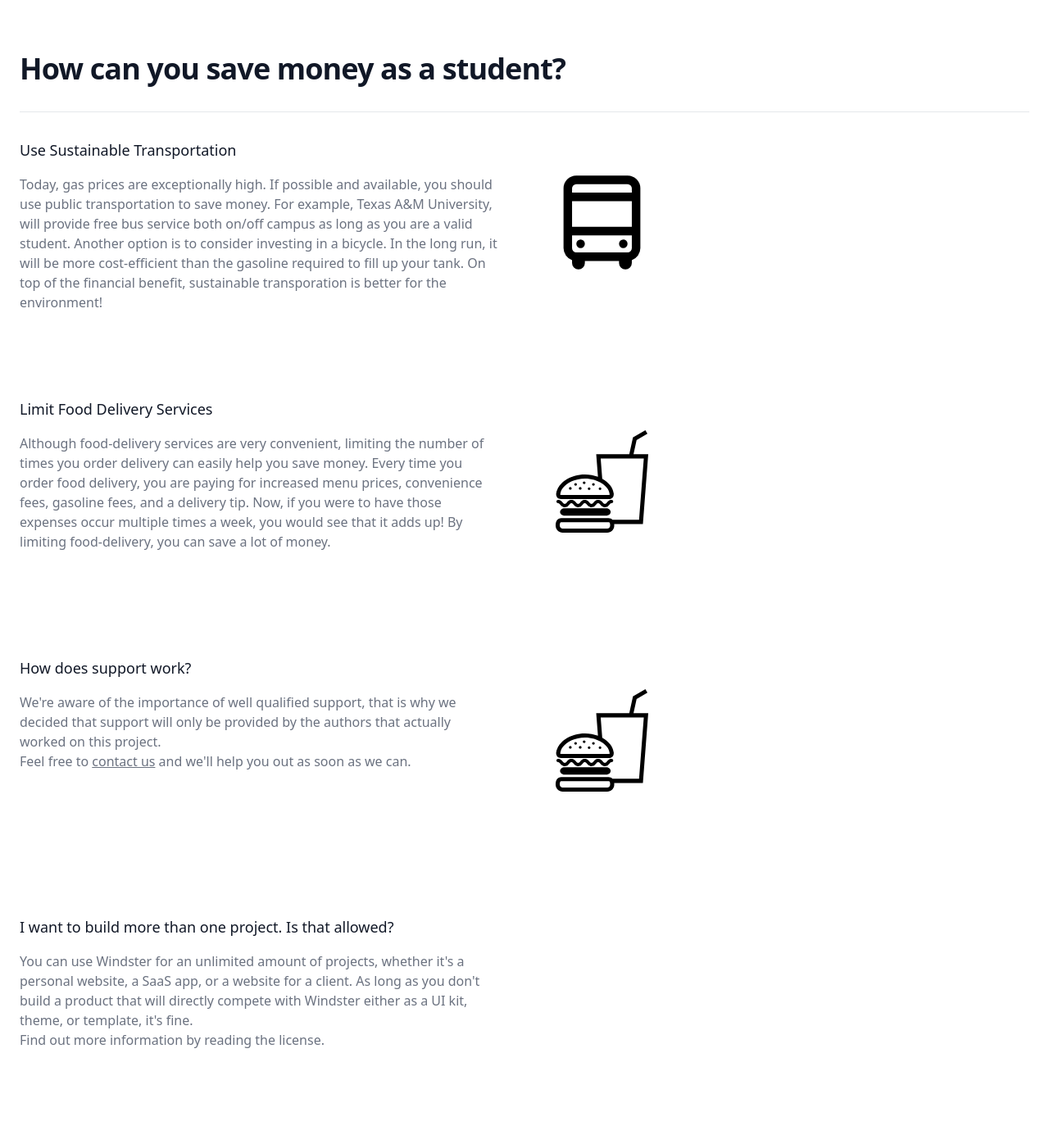
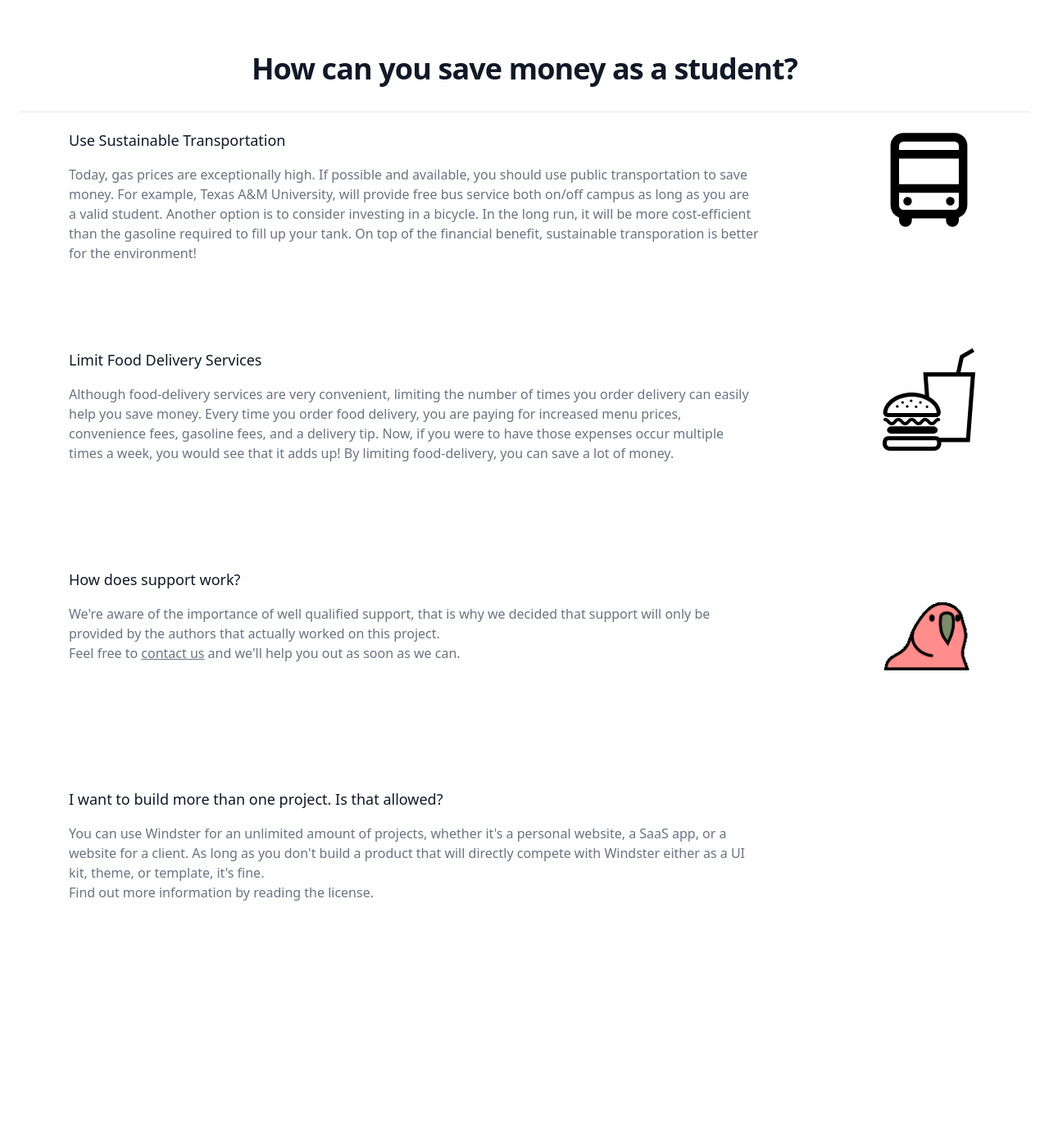
Before and after one commit to wherewith/WealthWise, a Flask app: page /wiki/students in a window 1280 px wide. Shown: the part 72-1457 px from the top of the page at 82% size. After the commit the page ends 1171 px from the top, so only its background shows below. Run offline with Flask 2, Linux system fonts and the light colour scheme; style sheets or scripts are compiled from the project's sources; some libraries are stand-ins or nearby versions.

Commit message:
student page reformat

```diff
--- a/templates/students.html
+++ b/templates/students.html
@@ -3,11 +3,11 @@
 {% block title %}WealthWise - Students' Guide{% endblock %}
 {% block content %}
 
-<section class="bg-white dark:bg-gray-900">
-  <div class="py-8 px-4 mx-auto max-w-screen-xl sm:py-16 lg:px-6">
-      <h2 class="mb-8 text-4xl tracking-tight font-extrabold text-gray-900 dark:text-white">How can you save money as a student?</h2>
-      <div class="grid pt-8 text-left border-t border-gray-200 md:gap-16 dark:border-gray-700 md:grid-rows-3 md:grid-cols-2">
-              <div class="mb-10 row-start-1 col-start-1">
+<section class="bg-white dark:bg-gray-900 justify-center">
+  <div class="py-10 px-4 mx-auto sm:py-16 lg:px-6">
+      <h2 class="mb-8 text-4xl tracking-tight font-extrabold text-gray-900 text-center dark:text-white">How can you save money as a student?</h2>
+      <div class="grid p-5 text-left border-t border-gray-200 md:gap-16 dark:border-gray-700 md:grid-rows-3">
+              <div class="px-10 mb-10 row-start-1 col-start-1">
                   <h3 class="flex items-center mb-4 text-lg font-medium text-gray-900 dark:text-white">
                       Use Sustainable Transportation
                   </h3>
@@ -15,38 +15,38 @@
                        For example, Texas A&M University, will provide free bus service both on/off campus as long as you are a valid student.
                       Another option is to consider investing in a bicycle. In the long run, it will be more cost-efficient than the gasoline required to fill up your tank. On top of the financial benefit, sustainable transporation is better for the environment!</p>
               </div>
-              <div class="mb-10 row-start-2 col-start-1">
-                  <h3 class="flex items-center mb-4 text-lg font-medium text-gray-900 dark:text-white">
+              <div class="px-10 mb-10 row-start-2 col-start-1">
+                  <h3 class="mb-4 text-lg font-medium text-gray-900 dark:text-white">
                       Limit Food Delivery Services
                   </h3>
                   <p class="text-gray-500 dark:text-gray-400">Although food-delivery services are very convenient, limiting the number of times you order delivery can easily help you save money.
                       Every time you order food delivery, you are paying for increased menu prices, convenience fees, gasoline fees, and a delivery tip.
                       Now, if you were to have those expenses occur multiple times a week, you would see that it adds up! By limiting food-delivery, you can save a lot of money.</p>
               </div>
-              <div class="mb-10 row-start-3 col-start-1">
+              <div class="px-10 mb-10 row-start-3 col-start-1">
                   <h3 class="flex items-center mb-4 text-lg font-medium text-gray-900 dark:text-white">
                       How does support work?
                   </h3>
                   <p class="text-gray-500 dark:text-gray-400">We're aware of the importance of well qualified support, that is why we decided that support will only be provided by the authors that actually worked on this project.</p>
                   <p class="text-gray-500 dark:text-gray-400">Feel free to <a href="#" class="font-medium underline text-primary-600 dark:text-primary-500 hover:no-underline" target="_blank" rel="noreferrer">contact us</a> and we'll help you out as soon as we can.</p>
               </div>
-              <div class="mb-10 row-start-4 col-start-1">
+              <div class="px-10 mb-10 row-start-4 col-start-1">
                   <h3 class="flex items-center mb-4 text-lg font-medium text-gray-900 dark:text-white">
                       I want to build more than one project. Is that allowed?
                   </h3>
                   <p class="text-gray-500 dark:text-gray-400">You can use Windster for an unlimited amount of projects, whether it's a personal website, a SaaS app, or a website for a client. As long as you don't build a product that will directly compete with Windster either as a UI kit, theme, or template, it's fine.</p>
                   <p class="text-gray-500 dark:text-gray-400">Find out more information by <Link to="/license" class="font-medium underline text-primary-600 dark:text-primary-500 hover:no-underline">reading the license</Link>.</p>
               </div>
-          <div class = "row-start-1 col-start-2 py-10">
+          <div class = "px-10 row-start-1 col-start-2">
               <object data="/static/assets/bus.svg" width="125" height="125"> </object>
               </div>
 
-          <div class = "row-start-2 col-start-2 py-10">
+          <div class = "px-10 row-start-2 col-start-2">
               <object data="/static/assets/food.svg" width="125" height="125"> </object>
               </div>
 
-          <div class = "row-start-3 col-start-2 py-10">
-              <object data="/static/assets/food.svg" width="125" height="125"> </object>
+          <div class = "px-10 row-start-3 col-start-2">
+              <object data="/static/assets/parrot.gif" width="125" height="125"> </object>
               </div>
           </div>
       </div>
```
Also changed, not shown: static/assets/parrot.gif (added).
